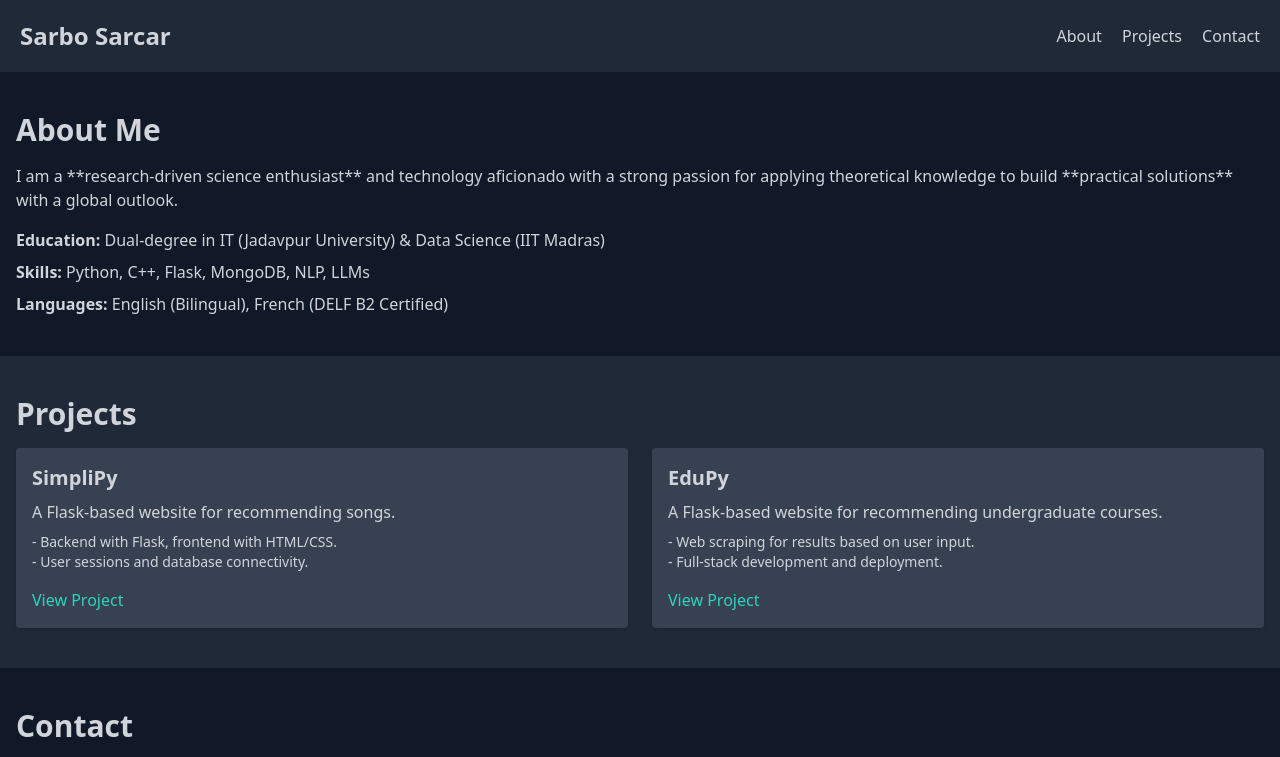
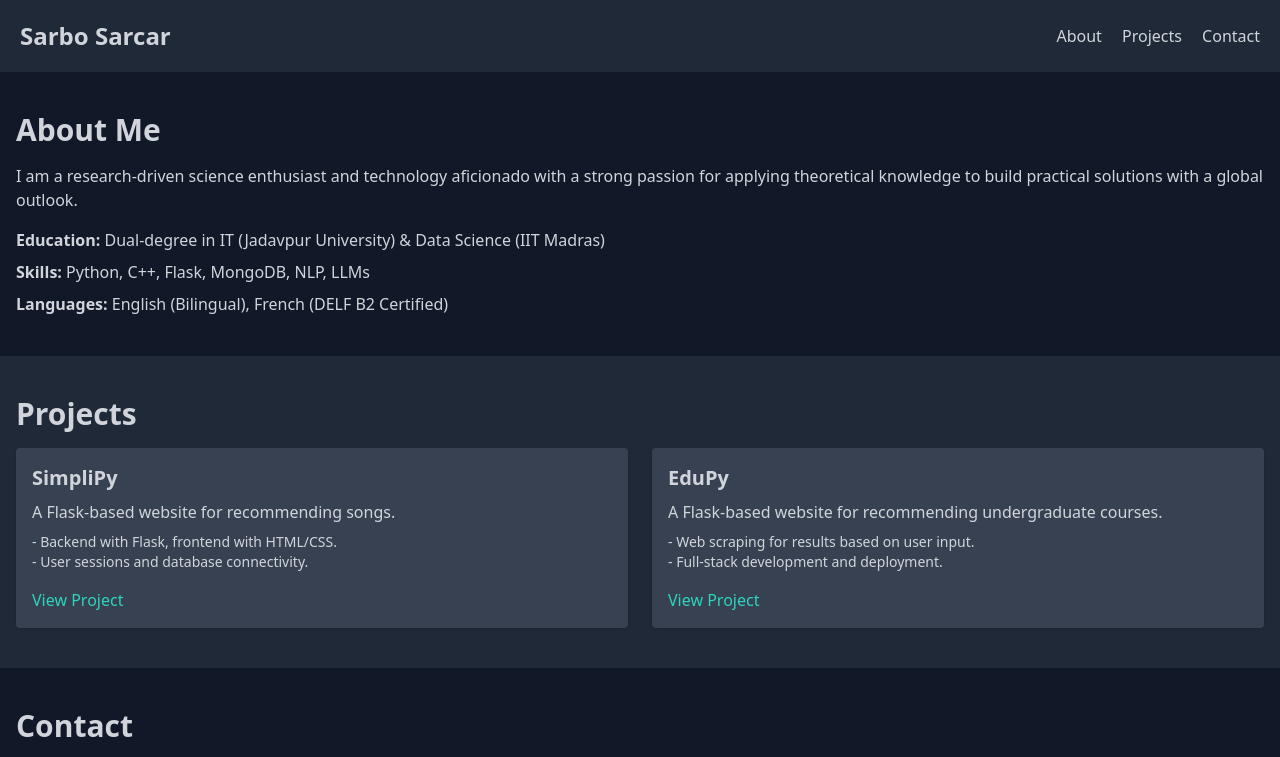
Before and after one commit to sarbo-sarcar/Demo, a plain HTML site: page index.html in a window 1280 px wide. Shown: the top 757 px of the page. Drawn offline with nearby package versions, Linux system fonts and the light colour scheme.

Commit message:
Update index.html

```diff
--- a/index.html
+++ b/index.html
@@ -24,8 +24,8 @@
     <div class="max-w-7xl mx-auto px-4">
       <h2 class="text-3xl font-bold mb-4">About Me</h2>
       <p>
-        I am a **research-driven science enthusiast** and technology aficionado with a strong passion for
-        applying theoretical knowledge to build **practical solutions** with a global outlook.
+        I am a research-driven science enthusiast and technology aficionado with a strong passion for
+        applying theoretical knowledge to build practical solutions with a global outlook.
       </p>
       <ul class="mt-4 space-y-2">
         <li><strong>Education:</strong> Dual-degree in IT (Jadavpur University) & Data Science (IIT Madras)</li>
```
